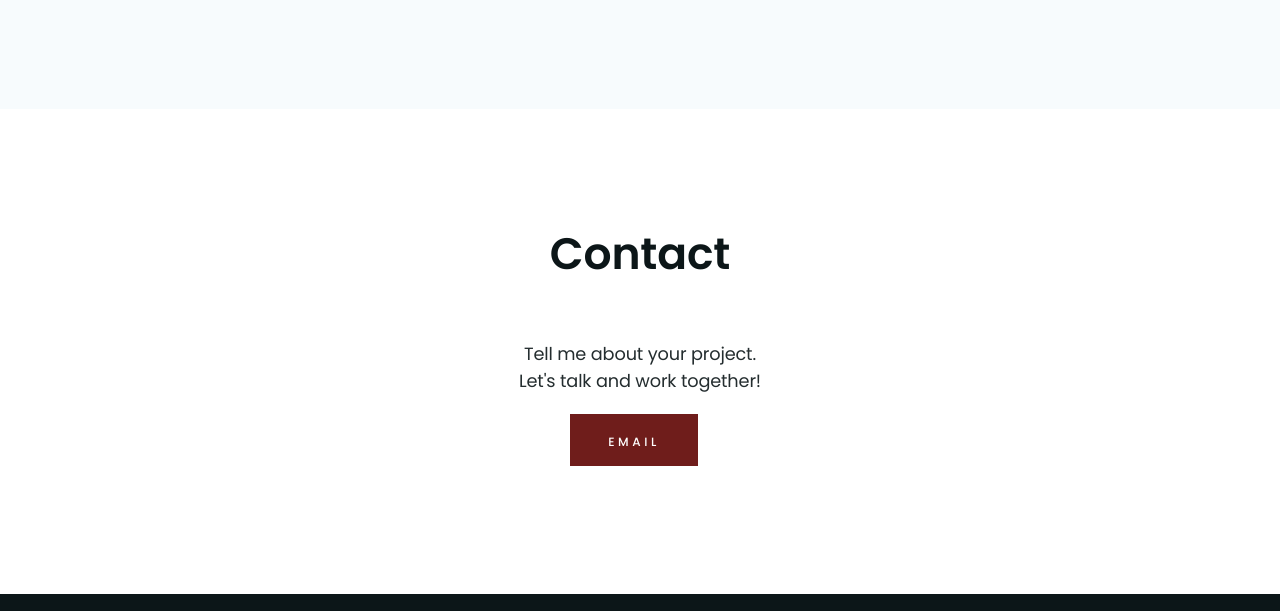
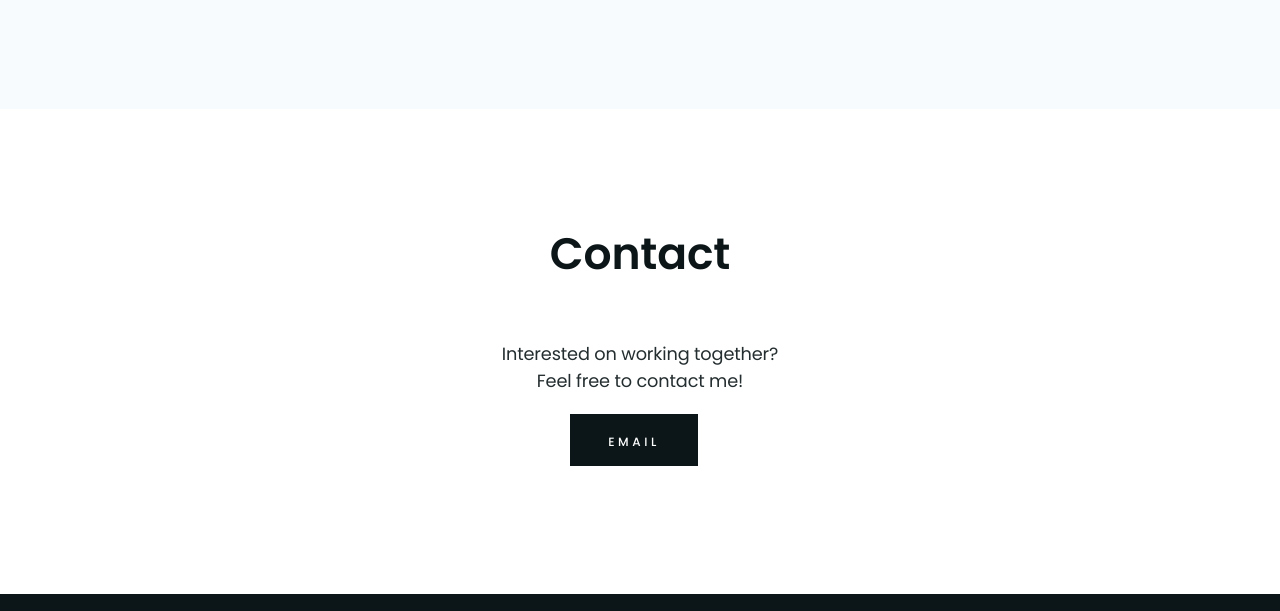
Before and after one commit to RiGunw/rigunw.github.io, a plain HTML site: page index.html in a window 1280 px wide. Shown: the part 2887-3498 px from the top of the page. Drawn offline with nearby package versions, Linux system fonts and the light colour scheme.

Commit message:
Edited Contact Me

```diff
--- a/index.html
+++ b/index.html
@@ -351,9 +351,9 @@
         </div>
         <div class="contact-content">
           <p>
-            Tell me about your project.
+            Interested on working together?
             <br />
-            Let's talk and work together!
+            Feel free to contact me!
           </p>
         </div>
           <div
@@ -363,7 +363,7 @@
             data-aos-delay="500"
             data-aos-duration="1000"
           >
-            <button href="#!" class="btn btn-red" name="submit" type="submit">
+            <button href="mailto:rick.gunw@gmail.com" class="btn btn-blue" name="submit" type="submit">
               Email
             </button>
           </div>
```
